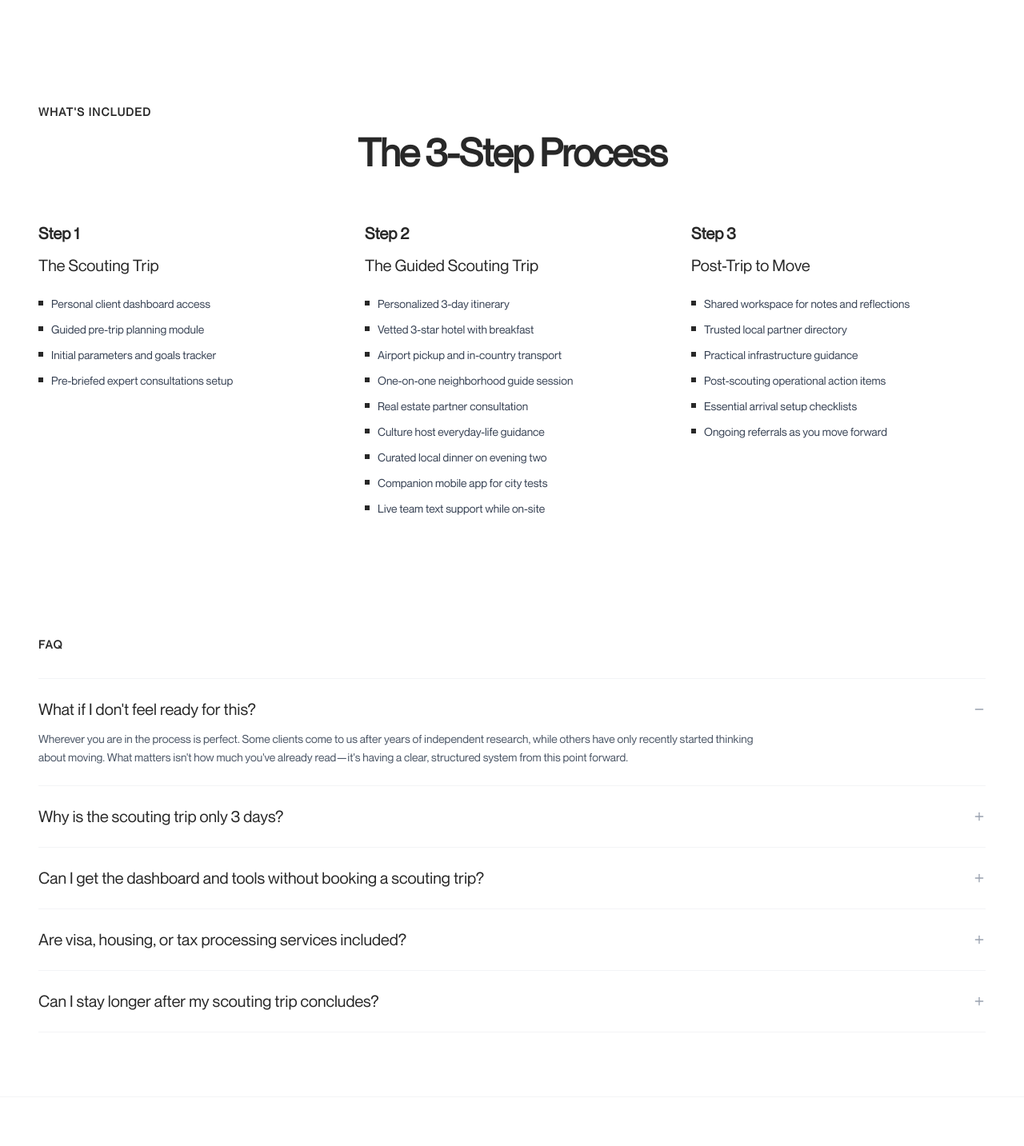
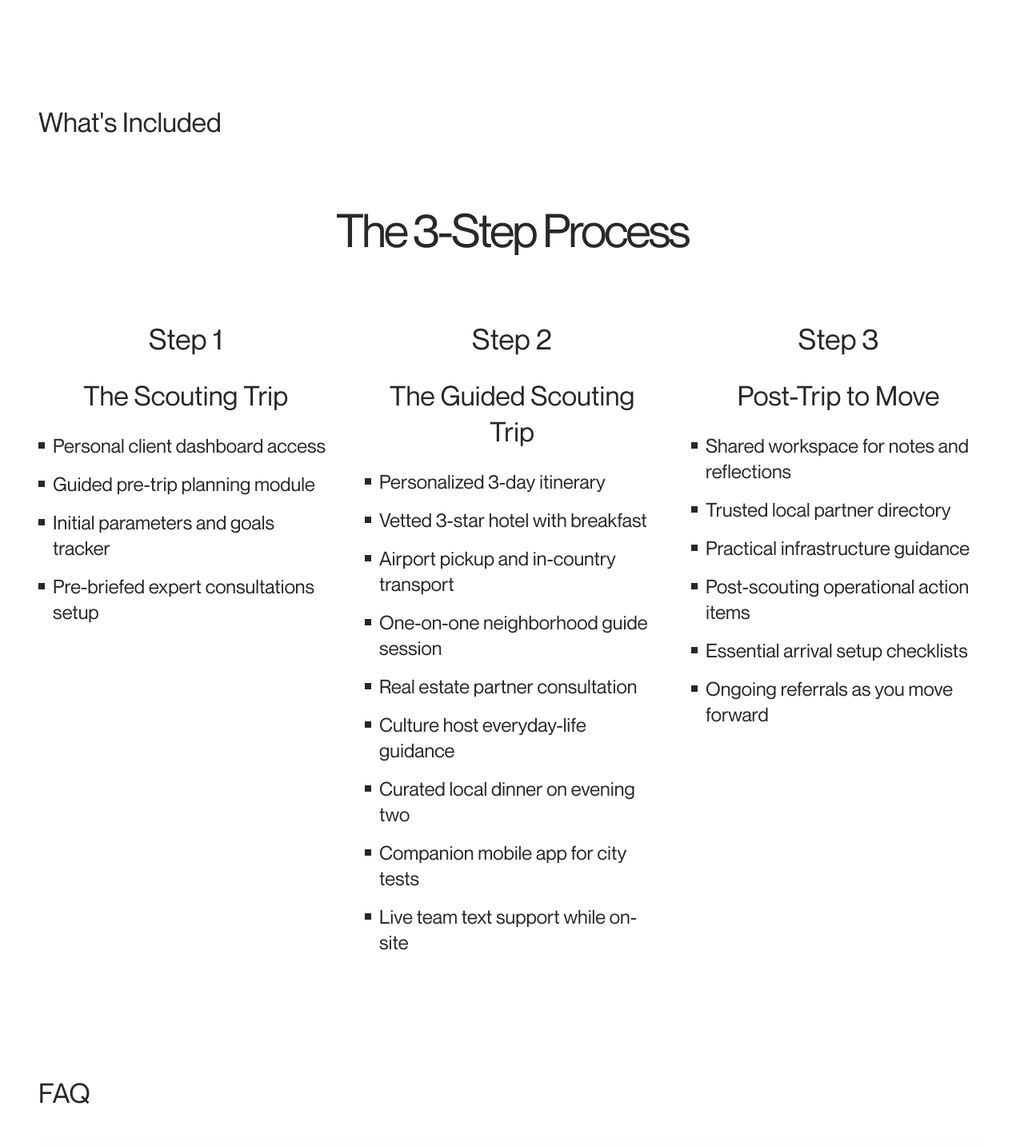
Before and after one commit to murad403/livable-web, a Next.js app: page /pricing in a window 1280 px wide. Shown: the part 2040-3473 px from the top of the page at 80% size. Built offline with nearby package versions, Linux system fonts and the light colour scheme; no server answers; a web font is replaced by a local one.

Commit message:
feat: add Step and FAQ components

```diff
--- a/src/components/app/FAQ.tsx
+++ b/src/components/app/FAQ.tsx
@@ -1,5 +1,4 @@
 'use client'
-
 import React, { useState } from 'react'
 import { Plus, Minus } from 'lucide-react'
 
@@ -44,14 +43,14 @@ const FAQ = () => {
     }
 
     return (
-        <section className="px-6 sm:px-12 max-w-[1728px] mx-auto md:space-y-20 space-y-10">
+        <section className="px-6 sm:px-12 max-w-[1728px] mx-auto space-y-10">
             {/* Top Left Label */}
-            <span className="text-xs sm:text-sm font-semibold text-title uppercase tracking-widest block mb-8">
+            <p className="font-medium text-2xl md:text-[34px] text-title text-left  border-b pb-10 border-gray-100">
                 FAQ
-            </span>
+            </p>
 
             {/* Accordion List */}
-            <div className="divide-y divide-gray-100 border-t border-b border-gray-100">
+            <div className="divide-y divide-gray-100">
                 {faqItems.map((item) => {
                     const isOpen = openId === item.id
                     return (
@@ -60,7 +59,7 @@ const FAQ = () => {
                                 onClick={() => toggle(item.id)}
                                 className="w-full flex items-center justify-between text-left group cursor-pointer"
                             >
-                                <h3 className="text-lg md:text-xl font-medium text-title group-hover:text-primary transition-colors">
+                                <h3 className="text-2xl md:text-[36px] tracking-[1px] leading-[150%]">
                                     {item.question}
                                 </h3>
                                 <span className="text-gray-400 group-hover:text-title transition-colors ml-4 shrink-0">
@@ -69,7 +68,7 @@ const FAQ = () => {
                             </button>
 
                             {isOpen && (
-                                <p className="mt-3 text-sm text-gray-600 leading-relaxed font-light max-w-4xl animate-fadeIn">
+                                <p className="text-xl md:text-2xl text-title animate-fadeIn">
                                     {item.answer}
                                 </p>
                             )}
--- a/src/components/app/Step.tsx
+++ b/src/components/app/Step.tsx
@@ -1,5 +1,3 @@
-'use client'
-
 
 const Step = () => {
     const stepsData = [
@@ -45,30 +43,30 @@ const Step = () => {
     return (
         <section id="how-it-works" className="px-6 sm:px-12 max-w-[1728px] mx-auto md:space-y-20 space-y-10">
             {/* Top Left Label */}
-            <span className="text-xs sm:text-sm font-semibold text-title uppercase tracking-widest block mb-4">
+            <p className="font-medium text-2xl md:text-[34px] text-title text-left">
                 What's Included
-            </span>
+            </p>
 
             {/* Main Header */}
-            <h2 className="text-3xl sm:text-4xl md:text-5xl font-semibold text-title tracking-tight mb-16 text-center">
+            <h2 className="md:text-[58px] text-4xl font-medium text-title tracking-tighter text-center">
                 The 3-Step Process
             </h2>
 
             {/* 3 Columns Grid */}
             <div className="grid grid-cols-1 md:grid-cols-3 gap-10 items-start">
                 {stepsData.map((col, idx) => (
-                    <div key={idx} className="space-y-3">
-                        <span className="text-lg md:text-xl font-semibold text-title block text-center sm:text-left">
+                    <div key={idx} className="space-y-4 md:space-y-6">
+                        <p className="font-medium text-2xl md:text-[36px] text-title text-center">
                             {col.stepNumber}
-                        </span>
-                        <h3 className="text-lg md:text-xl font-medium text-title mb-6 text-center sm:text-left">
+                        </p>
+                        <h3 className="text-2xl md:text-[34px] text-title text-center">
                             {col.title}
                         </h3>
 
-                        <ul className="space-y-3 text-sm text-gray-700 font-light">
+                        <ul className="text-xl md:text-2xl text-title space-y-4">
                             {col.bullets.map((bullet, bIdx) => (
                                 <li key={bIdx} className="flex items-start gap-2.5">
-                                    <span className="w-1.5 h-1.5 bg-title shrink-0 mt-1.5" />
+                                    <span className="size-2 bg-title shrink-0 mt-3" />
                                     <span>{bullet}</span>
                                 </li>
                             ))}
```
